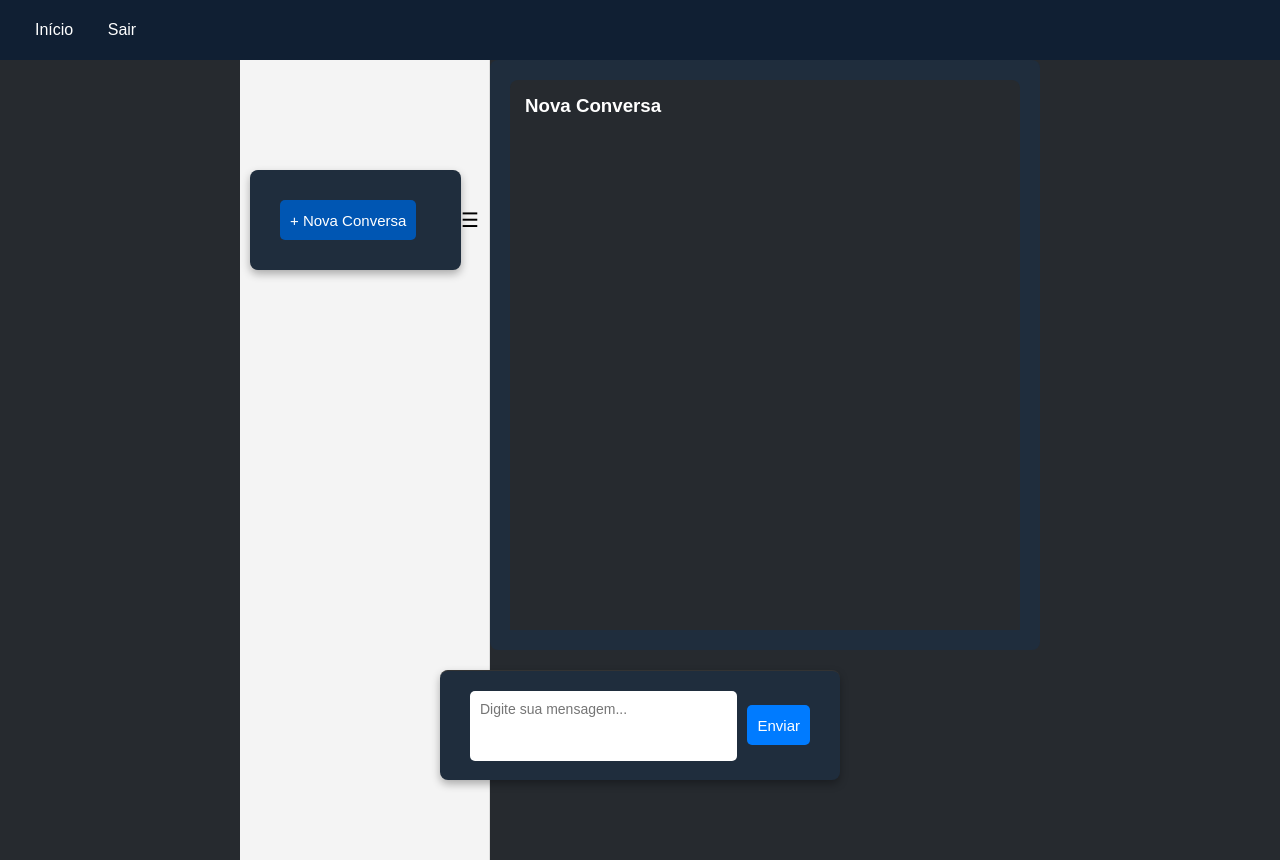
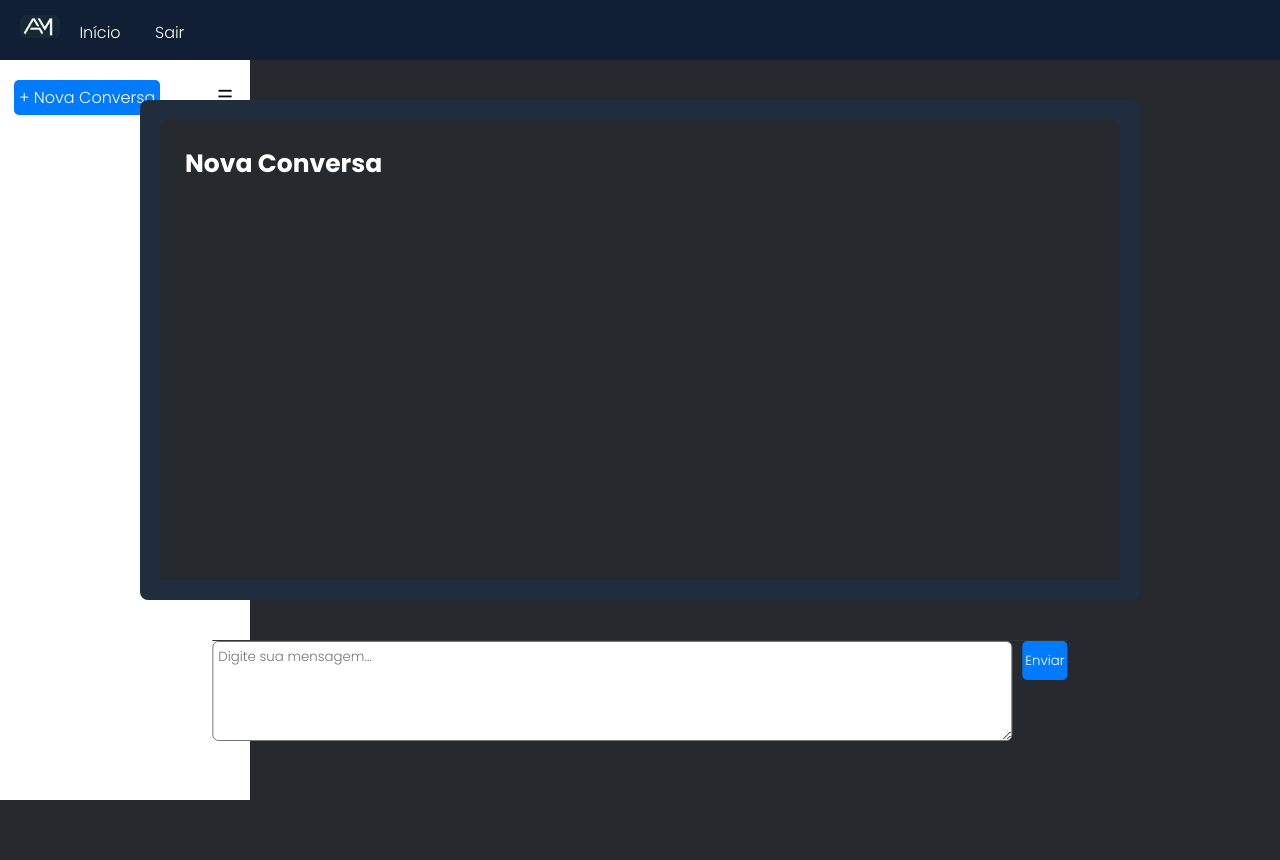
Before and after one commit to GuilhermeGMV/agentesMarcio, a Flask app: page /home in a window 1280 px wide. After the commit the page ends 800 px from the top, so only its background shows below. Run offline with Flask 3, Linux system fonts and the light colour scheme; the visitor is signed in with stand-in values (Sample User, id 1); data that the repository does not hold is empty; some libraries are stand-ins or nearby versions.

Commit message:
css novo, muita coisa do front nova e a conversa ta quebrada

```diff
--- a/website/static/style.css
+++ b/website/static/style.css
@@ -1,8 +1,16 @@
+@import url('https://fonts.googleapis.com/css2?family=Poppins:wght@300;700&display=swap');
+
 *{
     margin:0;
     padding: 0;
     font-family: 'Poppins', sans-serif;
     box-sizing: border-box;
+}
+:root{
+    --tran-02: all 0.2s ease;
+    --tran-03: all 0.3s ease;
+    --tran-04: all 0.4s ease;
+    --tran-05: all 0.5s ease;
 }
 body {
     margin: 0;
@@ -385,13 +393,17 @@ button[type="submit"]:hover {
     background-color: #0056b3;
 }
 .sidebar {
+    position: fixed;
+    top: 0;
+    left: 0;
+    height: 100%;
     width: 250px;
     background-color: #f4f4f4;
-    border-right: 1px solid #ddd;
-    display: flex;
-    flex-direction: column;
-    padding: 10px;
-    transition: transform 0.3s ease;
+    padding: 10px 14px;
+    /*border-right: 1px solid #ddd;*/
+    /*display: flex;*/
+    /*flex-direction: column;*/
+    /*transition: transform 0.3s ease;*/
 }
 
 .sidebar.hidden {
@@ -419,7 +431,6 @@ button[type="submit"]:hover {
     border-radius: 5px;
     cursor: pointer;
     font-size: 15px;
-    cursor: pointer;
     transition: background-color 0.3s ease;
     height: 40px;
 }
--- /dev/null
+++ b/website/static/style2.css
@@ -0,0 +1,398 @@
+@import url('https://fonts.googleapis.com/css2?family=Poppins:wght@300;700&display=swap');
+
+*{
+    margin:0;
+    padding: 0;
+    font-family: 'Poppins', sans-serif;
+    box-sizing: border-box;
+}
+:root{
+    /*======= Colors =======*/
+    --body-color: #262a2f;
+    --second-color: #ffffff;
+    --second-hover-color: #c0c0c0;
+    --third-color: #101f33;
+    --modal-color: #1f2d3d;
+    --button-color: #007bff;
+    --button-hover-color: #0964cb;
+    --button-red-color: #d9534f;
+    --button-red-hover-color: #c9302c;
+    --black-hover-color: #696969;
+
+    /*======= Transitions =======*/
+    --tran-02: all 0.2s ease;
+    --tran-03: all 0.3s ease;
+    --tran-04: all 0.4s ease;
+    --tran-05: all 0.5s ease;
+}
+
+body{
+    height: 100vh;
+    background: var(--body-color);
+}
+button {
+    border-radius: 5px;
+    cursor: pointer;
+    color: var(--second-color);
+    background-color: var(--button-color);
+    border: none;
+    padding: 3px;
+}
+h3{
+    color: var(--second-color);
+    padding: 10px;
+    font-size: 25px;
+}
+.container{
+    display: grid;
+    justify-content: center;
+    border-radius: 6px;
+    align-items: center;
+    margin-top: 20px;
+}
+/*======= Sidebar =======*/
+.sidebar {
+    position: fixed;
+    top: 0;
+    left: 0;
+    height: 100%;
+    width: 250px;
+    background: var(--second-color);
+    padding: 10px 14px;
+}
+.sidebar header{
+    margin-top: 70px;
+}
+.btn-new-conversation{
+    font-size: 16px;
+    font-weight: 500;
+    padding: 5px;
+    background-color: var(--button-color);
+    color: var(--second-color);
+    transition: var(--tran-03);
+}
+.btn-new-conversation:hover{
+    background-color: var(--button-hover-color);
+}
+.sidebar .btn-toggle{
+    margin-left: 200px;
+    margin-top: -35px;
+    margin-bottom: 20px;
+    display: flex;
+    font-size: 18px;
+    font-weight: 500;
+    background-color: var(--second-color);
+    border: var(--second-color);
+    color: black;
+    transition: var(--tran-03);
+}
+.sidebar .btn-toggle:hover{
+    color: var(--black-hover-color);
+}
+
+/*======= Modal =======*/
+#logoutModal {
+    display: none;
+    position: fixed;
+    top: 0;
+    left: 0;
+    width: 100vw;
+    height: 100vh;
+    background-color: rgba(0, 0, 0, 0.5);
+    z-index: 1050;
+}
+
+#logoutModal .modal-dialog {
+    display: flex;
+    align-items: center;
+    justify-content: center;
+    height: 100%;
+}
+
+#logoutModal .modal-content {
+    background-color: var(--modal-color);
+    color: var(--second-color);
+    border-radius: 8px;
+    padding: 20px;
+    box-shadow: 0 4px 8px rgba(0, 0, 0, 0.3);
+    max-width: 500px;
+    margin: auto;
+}
+
+#logoutModal .modal-header {
+    display: flex;
+    justify-content: space-between;
+    align-items: center;
+    border-bottom: none;
+    padding-bottom: 0;
+}
+
+#logoutModal .modal-title {
+    font-family: 'Poppins', sans-serif;
+    font-size: 20px;
+    color: var(--second-color);
+    margin: 0;
+}
+
+#logoutModal .modal-body {
+    font-family: 'Poppins', sans-serif;
+    color: var(--second-hover-color);
+    font-size: 16px;
+    text-align: center;
+    margin: 20px 0;
+}
+
+#logoutModal .modal-footer {
+    border-top: none;
+    display: flex;
+    justify-content: space-around;
+    gap: 15px;
+}
+
+#logoutModal .btn-secondary,
+#logoutModal .btn-danger {
+    width: 50%;
+    padding: 10px 10px;
+    border-radius: 5px;
+    font-size: 16px;
+    cursor: pointer;
+    transition: background-color 0.3s ease;
+}
+
+#logoutModal .btn-secondary {
+    width: 50%;
+    padding: 10px 10px;
+    background-color: var(--button-color);
+    border: none;
+    border-radius: 5px;
+    color: var(--second-color);
+    font-size: 16px;
+    cursor: pointer;
+    transition: background-color 0.3s ease;
+}
+
+#logoutModal .btn-secondary:hover {
+    background-color: var(--button-hover-color);
+}
+
+#logoutModal .btn-danger {
+    text-decoration: none;
+    text-align: center;
+    background-color: var(--button-red-color);
+    color: var(--second-color);
+}
+
+#logoutModal .btn-danger:hover {
+    background-color: var(--button-red-hover-color);
+}
+
+#logoutModal .close {
+    color: var(--second-color);
+    font-size: 24px;
+    font-weight: bold;
+    opacity: 0.8;
+    cursor: pointer;
+    background: none;
+    border: none;
+    outline: none;
+    margin-left: 8px;
+    transition: color 0.3s ease, transform 0.2s ease;
+    line-height: 1;
+}
+
+#logoutModal .close:hover {
+    opacity: 1.0;
+}
+
+/*======= Navbar =======*/
+.navbar {
+    background-color: var(--third-color);
+    font-family: 'Poppins', sans-serif;
+    color: var(--second-color);
+    height: 60px;
+    display: flex;
+    align-items: center;
+    padding: 0 20px;
+    width: 100%;
+    position: sticky;
+    top: 0;
+    z-index: 10;
+}
+
+.navbar .nav-link {
+    color: var(--second-color);
+    font-size: 16px;
+    text-decoration: none;
+    padding: 10px 15px;
+    transition: color 0.3s ease;
+    text-align: left;
+}
+
+.navbar .nav-link:hover {
+    color: var(--second-hover-color);
+}
+
+.navbar-toggler {
+    color: var(--second-color);
+    border: none;
+}
+.navbar img{
+    width: 40px;
+    border-radius: 6px;
+}
+
+/*======= Alertas =======*/
+.alert {
+    font-family: 'Poppins', sans-serif;
+    width: 80%;
+    max-width: 400px;
+    padding: 15px;
+    border-radius: 5px;
+    text-align: center;
+    color: #000000;
+    box-shadow: 0px 4px 6px rgba(0, 0, 0, 0.2);
+    position: absolute;
+    top: 87px;
+    left: 50%;
+    transform: translateX(-50%);
+    z-index: 1000;
+}
+
+
+.alert-danger {
+    background-color: var(--second-color);
+}
+
+.alert-success {
+    background-color: var(--second-color);
+}
+
+.alert .close {
+    color: #000000;
+    font-size: 26px;
+    font-weight: bold;
+    opacity: 0.8;
+    cursor: pointer;
+    padding: 0 5px;
+    background: none;
+    border: none;
+    outline: none;
+    transition: color 0.3s ease, transform 0.2s ease;
+    vertical-align: middle;
+    line-height: 0;
+}
+
+.alert .close:hover {
+    color: #1c1c1c;
+    opacity: 1.0;
+    transform: scale(1.2);
+}
+
+.alert .close:hover {
+    opacity: 1.0;
+}
+
+/*======= Formularios =======*/
+.login-container{
+    justify-content: center;
+    background-color: var(--third-color);
+    border-radius: 6px;
+    align-items: center;
+    box-shadow: 0px 4px 8px rgba(0, 0, 0, 0.3);
+}
+.form-group{
+    padding: 10px 20px;
+    color: var(--second-color);
+    width: 400px;
+    margin-top: 30px;
+}
+.form-group input{
+    display: flex;
+    margin-left: 20px;
+    width: 90%;
+    border-radius: 5px;
+    padding: 4px 8px;
+    border: none;
+    margin-top: 5px;
+}
+.button-container {
+    display: flex;
+    justify-content: center;
+    margin-bottom: 22px;
+    margin-top: 30px;
+}
+.login-container button {
+    padding: 8px 20px;
+    font-size: 14px;
+    border: none;
+    border-radius: 5px;
+    cursor: pointer;
+}
+
+/*======= Chat =======*/
+.chat-container {
+    display: flex;
+    flex-direction: column;
+    width: 1000px;
+    background-color: #1f2d3d;
+    border-radius: 8px;
+    color: #ffffff;
+    height: calc(100vh - 300px);
+    overflow: hidden;
+    position: relative;
+    padding: 20px;
+}
+
+.chat-box {
+    flex-grow: 1;
+    overflow-y: auto;
+    padding: 15px;
+    background-color: #262a2f;
+    border-radius: 8px 8px 0 0;
+    display: flex;
+    flex-direction: column;
+    gap: 10px;
+
+}
+
+.message {
+    padding: 10px 15px;
+    border-radius: 10px;
+    max-width: 70%;
+    word-wrap: break-word;
+    align-self: flex-end;
+    background-color: #007bff;
+    color: #ffffff;
+}
+
+.user-message {
+    background-color: #007bff;
+    color: #ffffff;
+    align-self: flex-end;
+}
+
+.bot-message {
+    background-color: #1f2d3d;
+    color: #c0c0c0;
+    align-self: flex-start;
+}
+
+.message-form {
+    display: flex;
+    gap: 10px;
+    height: 40px;
+    position: fixed;
+    margin-bottom: 200px;
+    bottom: -80px;
+    left: 50%;
+    transform: translateX(-50%);
+    border-top: 1px solid #333;
+    z-index: 10;
+}
+
+.message-form textarea{
+    width: 800px;
+    border-radius: 6px;
+    padding: 5px;
+    height: 100px;
+}
--- a/website/templates/base.html
+++ b/website/templates/base.html
@@ -1,7 +1,10 @@
 <!DOCTYPE html>
 <html lang="en">
 <head>
-    <link rel="stylesheet" href="static\style.css">
+    <link rel="stylesheet" href="static\style2.css">
+    <link href='https://unpkg.com/boxicons@2.1.4/css/boxicons.min.css' rel='stylesheet'>
+    <link rel="icon" href="static\logoAM.png">
+
     <meta charset="UTF-8">
     <meta name="viewport" content="width=device-width, initial-scale=1">
     <title>{% block title %}Home{% endblock %}</title>
@@ -10,6 +13,9 @@
     <nav class="navbar navbar-expand-lg navbar-dark bg-dark">
         <div class="collapse navbar-collapse" id="navbar">
             <div class="navbar-nav">
+                <span class="iamge">
+                    <img src="static\logoAM.png" alt="logo">
+                </span>
                 {% if user.is_authenticated %}
                 <a class="nav-item nav-link" id="home" href="/home">Início</a>
                 <a class="nav-item nav-link" id="logout" href="#" data-toggle="modal" data-target="#logoutModal">Sair</a>
--- a/website/templates/home.html
+++ b/website/templates/home.html
@@ -4,12 +4,12 @@
 {% block content %}
 
 <div class="sidebar" id="sidebar">
-    <div class="sidebar-header">
+    <header>
         <form method="POST">
             <button name="nova-conversa" class="btn-new-conversation">+ Nova Conversa</button>
         </form>
         <button class="btn-toggle" onclick="toggleSidebar()">☰</button>
-    </div>
+    </header>
     <ul class="conversation-list">
         {% for c in user_conversas %}
             <li class="conversation-item {% if c.id == conversa.id %}active{% endif %}">
```
Also changed, not shown: website/templates/login.html (+5 -2 lines), website/templates/sign_up.html (+8 -2 lines), website/static/logoAM.png (added).
